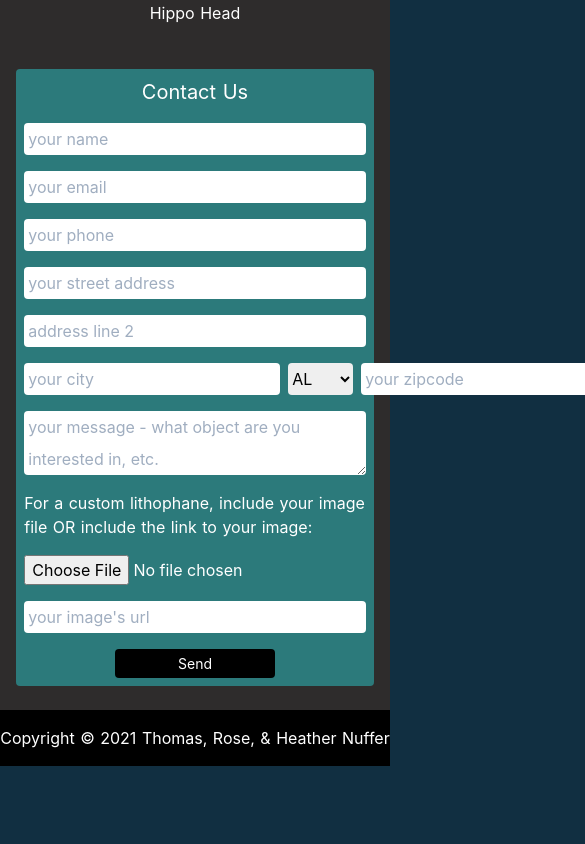
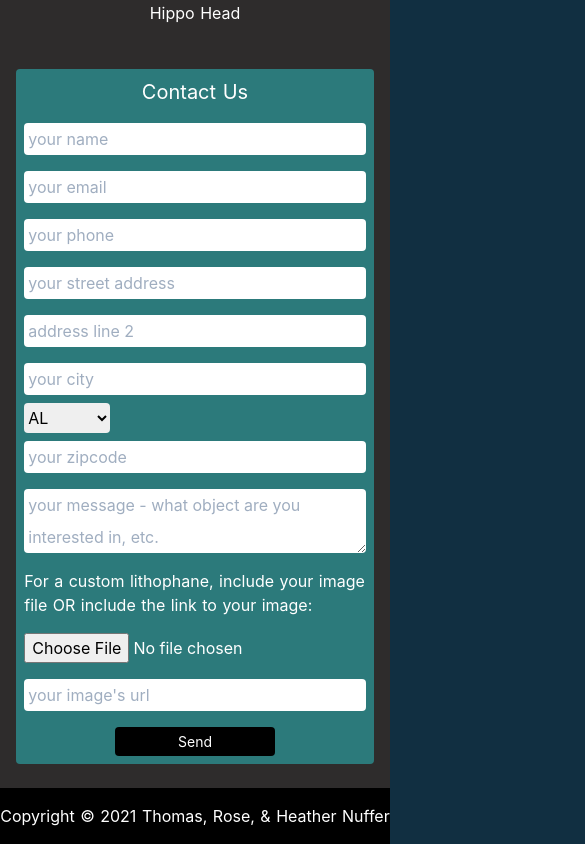
Before and after one commit to ethyl2/nuxt-experiment, a Nuxt app: page /3d-printing in a window 390 px wide. Shown: the part 2107-2951 px from the top of the page, 585 px wide, since content can reach past the window. Before the commit the page ends 2873 px from the top, so only its background shows below. Built offline with nearby package versions, Linux system fonts and the light colour scheme.

Commit message:
Docs: Updates environmental variables section of README

```diff
--- a/components/printing/ContactFormWithFormSubmit.vue
+++ b/components/printing/ContactFormWithFormSubmit.vue
@@ -46,7 +46,9 @@
         class="text-black px-1 rounded leading-loose"
         placeholder="address line 2"
       />
-      <div class="flex space-x-2">
+      <div
+        class="flex flex-col space-y-2 md:flex-row md:space-x-2 md:space-y-0"
+      >
         <input
           name="city"
           type="text"
@@ -54,7 +56,7 @@
           placeholder="your city"
           required
         />
-        <select name="state" required class="text-black rounded py-1">
+        <select name="state" required class="text-black rounded py-1 w-1/4">
           <optgroup label="States">
             <option value="AL">AL</option>
             <option value="AK">AK</option>
```
Also changed, not shown: 1 other file (tests, documents, lock files or other folders).
